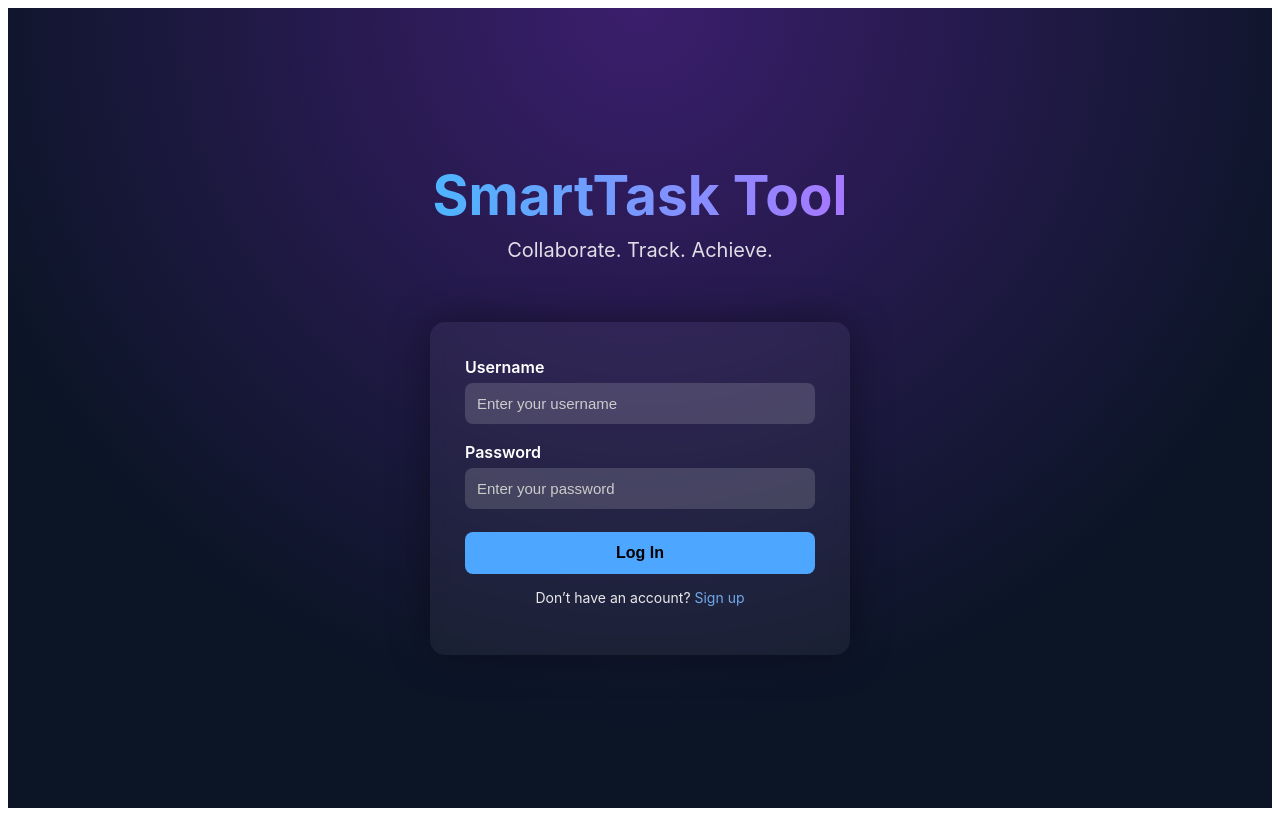
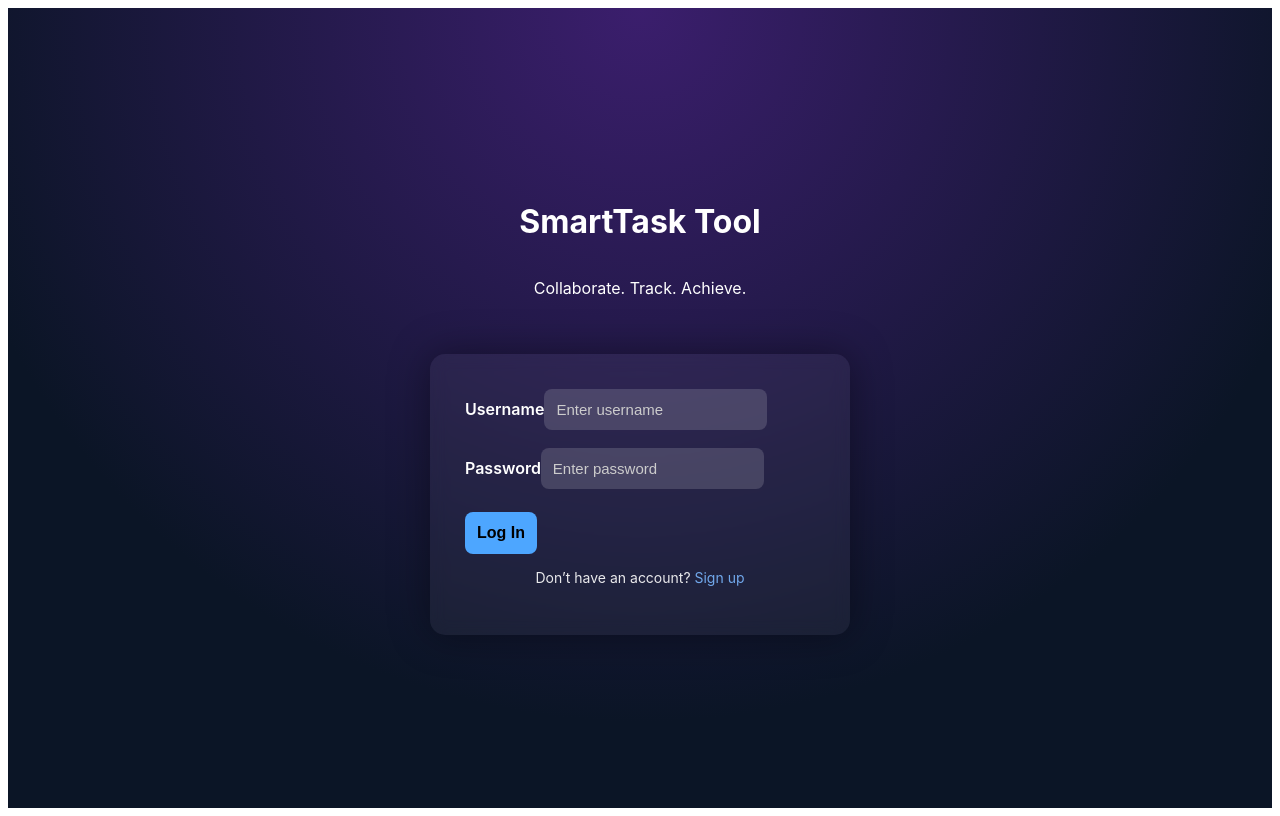
Before and after one commit to SariyaE/SmartTaskCollaboration, a React (Vite) app: page / in a window 1280 px wide. Built offline with nearby package versions, Linux system fonts and the light colour scheme.

Commit message:
Update Login.jsx

```diff
--- a/src/Login.jsx
+++ b/src/Login.jsx
@@ -1,44 +1,49 @@
 import React, { useState } from "react";
 import "./Login.css";
-import { Link } from "react-router-dom";
+import { useNavigate } from "react-router-dom";
 
 export default function Login({ setUser }) {
   const [username, setUsername] = useState("");
   const [password, setPassword] = useState("");
+  const navigate = useNavigate();
 
   const handleLogin = (e) => {
     e.preventDefault();
-    alert("This is only UI — backend not connected yet.");
+    console.log("Login clicked");
   };
 
   return (
     <div className="login-page">
-      <h1 className="title">SmartTask Tool</h1>
-      <p className="subtitle">Collaborate. Track. Achieve.</p>
+      <h1 className="login-title">SmartTask Tool</h1>
+      <p className="login-subtitle">Collaborate. Track. Achieve.</p>
 
-      <form className="login-card" onSubmit={handleLogin}>
+      <div className="login-card">
+        <form onSubmit={handleLogin}>
           <label>Username</label>
           <input
             type="text"
-          placeholder="Enter your username"
             value={username}
             onChange={(e) => setUsername(e.target.value)}
+            placeholder="Enter username"
           />
 
           <label>Password</label>
           <input
             type="password"
-          placeholder="Enter your password"
             value={password}
             onChange={(e) => setPassword(e.target.value)}
+            placeholder="Enter password"
           />
 
-        <button type="submit">Log In</button>
+          <button type="submit" className="login-btn">
+            Log In
+          </button>
+        </form>
 
         <p className="signup-text">
-          Don’t have an account? <Link to="/signup">Sign up</Link>
+          Don’t have an account? <a>Sign up</a>
         </p>
-      </form>
+      </div>
     </div>
   );
 }
```
Lines whose indentation alone changed are shown as unchanged.
